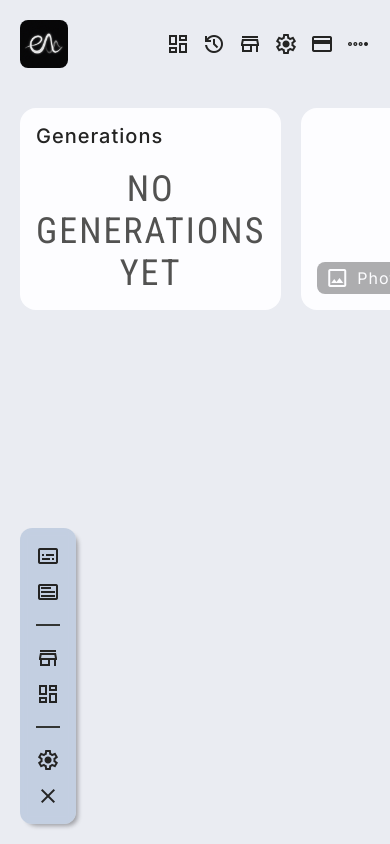
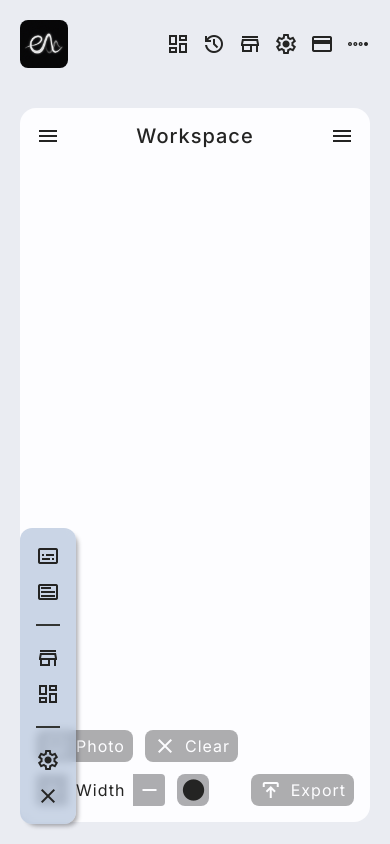
Before and after one commit to coderadi-in/ECHO, a Flask app: page /app/editor in a window 390 px wide. Run offline with Flask 3, Linux system fonts and the light colour scheme; the visitor is signed in with stand-in values (Sample User, id 1); data that the repository does not hold is empty; parts of the project's set-up code (start-up, migrations or seed data) failed here and were passed over; some libraries are stand-ins or nearby versions.

Commit message:
Added more bugs to fix later.

```diff
--- a/static/base/_utility.css
+++ b/static/base/_utility.css
@@ -46,6 +46,8 @@
     --color-bg-main: #EAECF2;
     --color-bg-card: #FDFDFF;
 
+    --color-tertiary: #FFF9EF;
+
     --color-text-main: #242423;
     --color-text-alt: #525251;
 
@@ -66,6 +68,8 @@
 .dark-theme {
     --color-bg-main: #08090D;
     --color-bg-card: #101119;
+
+    --color-tertiary: #0F1115;
 
     --color-text-main: #F8F7FF;
     --color-text-alt: #CFC3D5;
@@ -150,7 +154,7 @@ html {
     }
 
     .main {
-        height: auto !important;
+        height: auto;
         overflow: auto;
     }
 }
--- a/static/css/pages/editor.css
+++ b/static/css/pages/editor.css
@@ -4,6 +4,7 @@
 
 main { height: calc(100dvh - 90px); }
 .history, .generate { max-width: max(360px, 25%); }
+.hidden { display: none !important; }
 
 /* ================================================== */
 /* OUTPUT FRAME */
@@ -104,9 +105,52 @@ main { height: calc(100dvh - 90px); }
     inset: 0;
 }
 
+.workspace .tools #exportBtn { margin-left: auto; }
+
 /* ================================================== */
 /* PRODUCTS TAB */
 /* ================================================== */
 
 .products { overflow-y: auto; }
 .products-grid .product:not(:last-child) { border-bottom: 1px solid var(--color-border); }
+
+@media (max-width: 1440px) {
+    body {
+        overflow: hidden !important;
+        height: 100%;
+    }
+
+    main {
+        height: calc(100dvh - 90px) !important;
+        overflow: hidden;
+    }
+}
+
+@media (max-width: 1240px) {
+    #toggleHistoryTab, #toggleGenerationTab,
+    #closeHistoryTab, #closeGenerationTab { display: inline !important; }
+
+    .history,
+    .generate {
+        position: fixed;
+        transition: transform 0.3s ease-out;
+        transform: scale(0);
+        background-color: var(--color-tertiary);
+        z-index: 1;
+        height: calc(100vh - 130px);
+        bottom: 20px;
+    }
+
+    .history {
+        transform-origin: top left;
+        left: 20px;
+    }
+
+    .generate {
+        transform-origin: top right;
+        right: 20px;
+    }
+
+    .history.active,
+    .generate.active { transform: scale(1); }
+}
--- a/templates/pages/editor.html
+++ b/templates/pages/editor.html
@@ -50,7 +50,7 @@
         <div class="history w-full column gap-20 p-16 rounded-16 shadow bg-card" id="historyTab">
             <div class="head row h-sb">
                 <span class="text fs-20 fw-500">Generations</span>
-                <!-- <span class="symbol link" id="closeHistoryTab">resize</span> -->
+                <span class="symbol link hidden toggleHistoryTab" id="closeHistoryTab">close</span>
             </div>
 
             <div class="headlines column gap-8">
@@ -78,8 +78,10 @@
         </div>
 
         <div class="workspace column gap-16 p-16 rounded-16 shadow w-full bg-card min-h-0" id="workspaceTab">
-            <div class="head center">
-                <span class="text fs-20 fw-500">Workspace</span>
+            <div class="head row h-sb w-full">
+                <span class="symbol link hidden toggleHistoryTab" id="toggleHistoryTab">menu</span>
+                <span class="text fs-20 fw-500 m-auto">Workspace</span>
+                <span class="symbol link hidden toggleGenerationTab" id="toggleGenerationTab">menu</span>
             </div>
 
             <div class="canvas h-full center min-h-0 m-auto">
@@ -91,7 +93,7 @@
                 </div>
             </div>
 
-            <div class="tools row gap-12">
+            <div class="tools res-row gap-12">
                 <button class="btn icon-fl rounded-8 pv-4 ph-8" id="photoBtn">
                     <input type="file" id="photoInput" accept="image/*">
                     <span class="symbol">image</span>
@@ -114,7 +116,7 @@
                     <input type="color">
                 </div>
 
-                <div class="spare-element w-full"></div>
+                <!-- <div class="spare-element w-full"></div> -->
                 <button class="btn icon-fl rounded-8 pv-4 ph-8" id="exportBtn">
                     <span class="symbol">publish</span>
                     <span class="text">Export</span>
@@ -125,7 +127,7 @@
         <div class="generate w-full column gap-20 p-16 rounded-16 shadow bg-card h-full min-h-0" id="generateTab">
             <div class="head row h-sb">
                 <span class="text fs-20 fw-500">Generate new</span>
-                <!-- <span class="symbol link" id="closeGenerationTab">resize</span> -->
+                <span class="symbol link hidden toggleGenerationTab" id="closeGenerationTab">close</span>
             </div>
 
             <div class="products min-h-0">
```
Also changed, not shown: static/js/pages/editor.js (+45 -0 lines).
